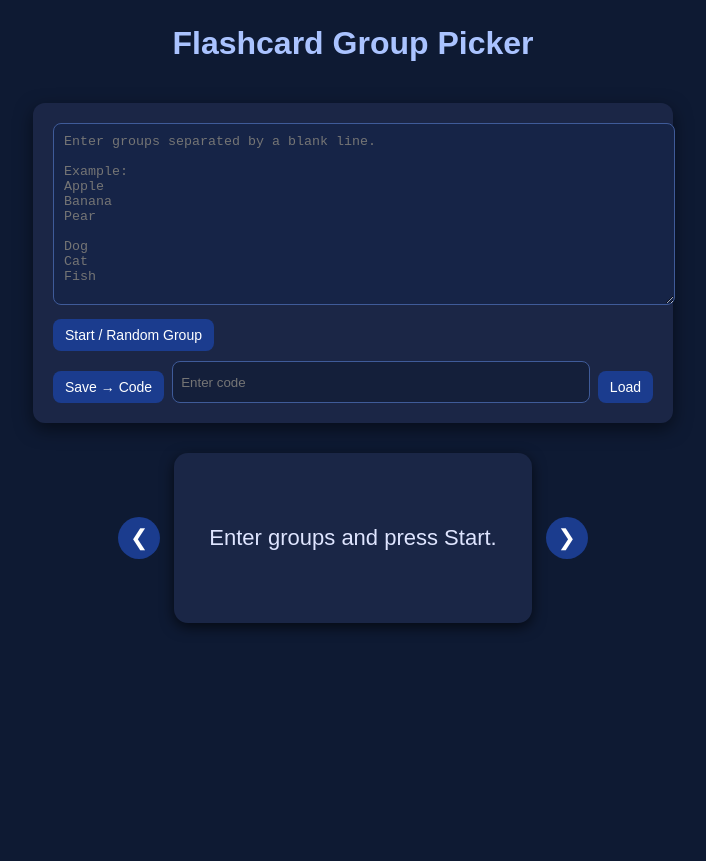
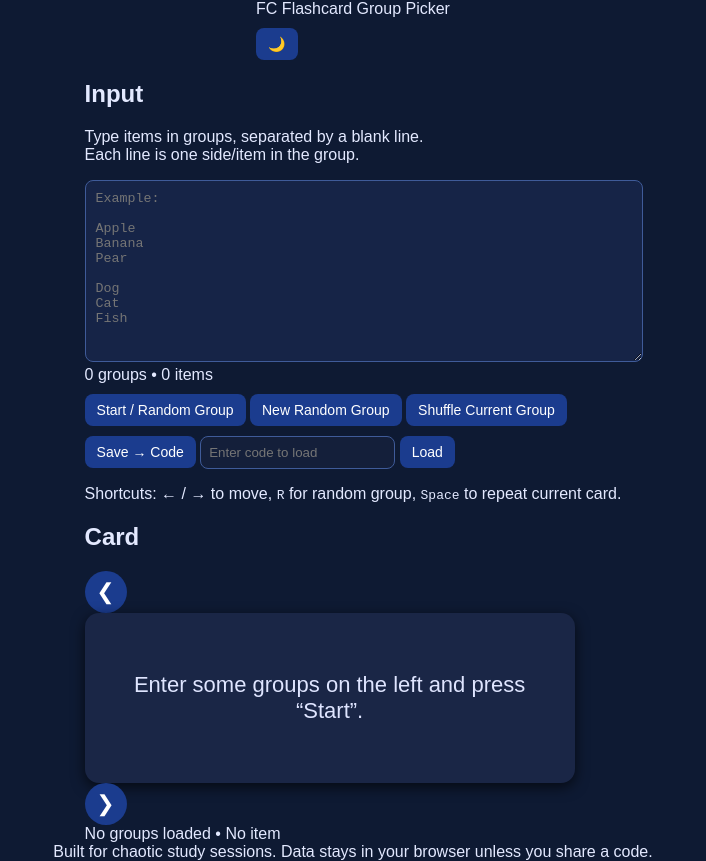
Before and after one commit to arthurbuckroyd-jpg/FlashcardPicker, a website: page public/index.html in a window 1280 px wide. Shown: the whole page, without its empty margins (287-993 px from the left). Before the commit the page ends 800 px from the top, so only its background shows below. Drawn offline with nearby package versions, Linux system fonts and the light colour scheme.

Commit message:
Update index.html

```diff
--- a/public/index.html
+++ b/public/index.html
@@ -1,5 +1,5 @@
 <!DOCTYPE html>
-<html lang="en">
+<html lang="en" data-theme="dark">
 <head>
     <meta charset="UTF-8">
     <title>Flashcard Group Picker</title>
@@ -8,12 +8,27 @@
 </head>
 <body>
 
-<h1>Flashcard Group Picker</h1>
+<header class="top-bar">
+    <div class="logo">
+        <span class="logo-mark">FC</span>
+        <span class="logo-text">Flashcard Group Picker</span>
+    </div>
+    <button id="themeToggle" class="icon-button" aria-label="Toggle theme">
+        🌙
+    </button>
+</header>
 
-<div class="container">
-    <textarea id="groupsInput" placeholder="Enter groups separated by a blank line.
+<main class="layout">
+    <!-- LEFT PANEL: INPUT + CONTROLS -->
+    <section class="panel left-panel">
+        <h2>Input</h2>
+        <p class="hint">
+            Type items in groups, separated by a blank line.<br>
+            Each line is one side/item in the group.
+        </p>
 
-Example:
+        <textarea id="groupsInput" placeholder="Example:
+
 Apple
 Banana
 Pear
@@ -22,24 +37,63 @@ Dog
 Cat
 Fish"></textarea>
 
-    <button onclick="parseInput()">Start / Random Group</button>
+        <div class="stats" id="stats">
+            0 groups • 0 items
+        </div>
 
-    <div class="save-load-row">
-        <button id="saveBtn">Save → Code</button>
-        <input id="loadInput" placeholder="Enter code">
-        <button id="loadBtn">Load</button>
-    </div>
-</div>
+        <div class="button-row primary-row">
+            <button id="startBtn">Start / Random Group</button>
+            <button id="randomGroupBtn">New Random Group</button>
+            <button id="shuffleBtn">Shuffle Current Group</button>
+        </div>
 
-<div class="card-wrapper">
-    <div class="arrow left-arrow" onclick="shiftCard(-1)">&#10094;</div>
+        <div class="button-row secondary-row">
+            <button id="saveBtn">Save → Code</button>
+            <input id="loadInput" placeholder="Enter code to load">
+            <button id="loadBtn">Load</button>
+        </div>
 
-    <div id="flashcard" class="card">
-        Enter groups and press Start.
-    </div>
+        <p class="hint small">
+            Shortcuts: ← / → to move, <kbd>R</kbd> for random group, <kbd>Space</kbd> to repeat current card.
+        </p>
+    </section>
 
-    <div class="arrow right-arrow" onclick="shiftCard(1)">&#10095;</div>
-</div>
+    <!-- RIGHT PANEL: CARD DISPLAY -->
+    <section class="panel right-panel">
+        <h2>Card</h2>
+
+        <div class="card-area">
+            <div class="arrow left-arrow" id="arrowLeft" aria-label="Previous">
+                &#10094;
+            </div>
+
+            <div id="flashcard" class="card" tabindex="0">
+                Enter some groups on the left and press “Start”.
+            </div>
+
+            <div class="arrow right-arrow" id="arrowRight" aria-label="Next">
+                &#10095;
+            </div>
+        </div>
+
+        <div class="card-meta">
+            <span id="metaGroup">No groups loaded</span>
+            <span>•</span>
+            <span id="metaItem">No item</span>
+        </div>
+    </section>
+</main>
+
+<footer class="footer">
+    Built for chaotic study sessions. Data stays in your browser unless you share a code.
+</footer>
+
+<!-- Compression library for save/load codes -->
+<script src="https://cdnjs.cloudflare.com/ajax/libs/lz-string/1.4.4/lz-string.min.js"></script>
+<script src="script.js"></script>
+</body>
+</html>
+
 
 <script src="https://cdnjs.cloudflare.com/ajax/libs/lz-string/1.4.4/lz-string.min.js"></script>
 <script src="script.js"></script>
```
